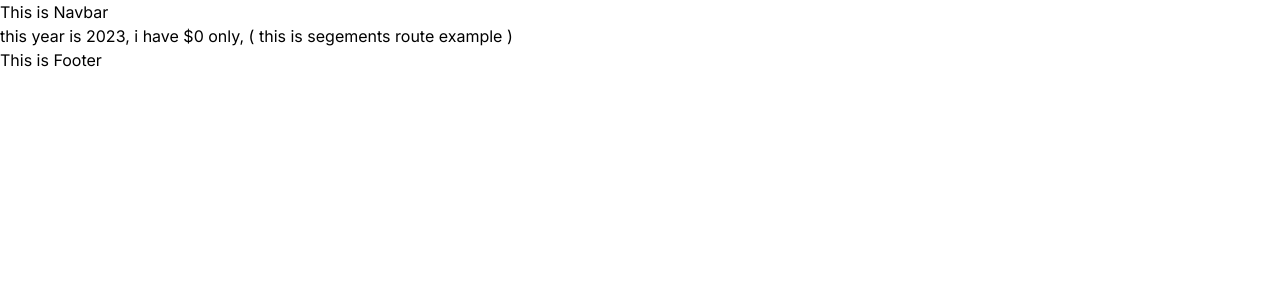
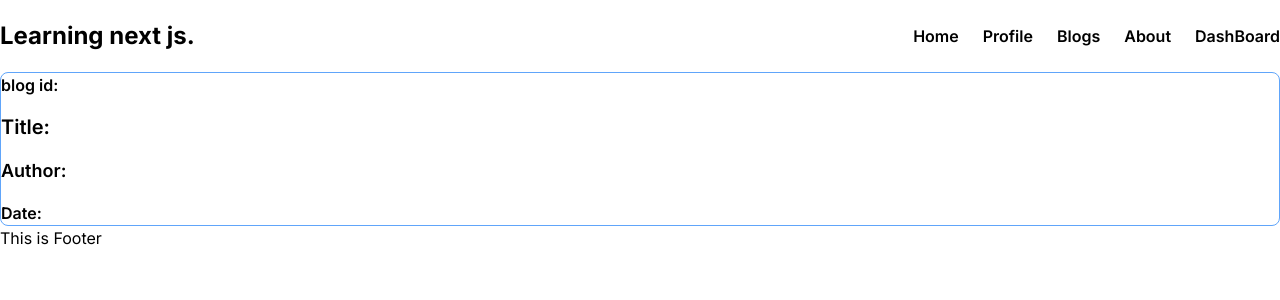
Before and after one commit to mdasik0/next-js-module-2, a Next.js app: page /blogs in a window 1280 px wide. Shown: the top 300 px of the page. Built offline with nearby package versions, Linux system fonts and the light colour scheme.

Commit message:
nevbar done, sidebar done, blogs page dynamic done

```diff
--- /dev/null
+++ b/src/app/(with-layout)/blogs/[...segements]/page.js
@@ -0,0 +1,17 @@
+import React from 'react';
+
+const singleBlogs = ({params}) => {
+
+    const [id, title, author, date] = params.segements || [];
+
+    return (
+        <div className='border border-blue-400 flex flex-col gap-4 container mx-auto rounded-lg font-semibold'>
+            <h3>blog id: {id}</h3>
+            <h2 className='text-xl'>Title: {title}</h2>
+            <span className='text-lg'>Author: {author}</span>
+            <h6>Date: {date}</h6>
+        </div>
+    );
+};
+
+export default singleBlogs;
--- a/src/app/(with-layout)/blogs/[[...segements]]/page.js
+++ /dev/null
@@ -1,15 +0,0 @@
-import React from 'react';
-
-const singleBlogs = ({params}) => {
-
-    const [year, money] = params.segements || [];
-
-    return (
-        <div>
-            this year is {year || new Date().getFullYear()},
-            i have ${money || 0} only, ( this is segements route example )
-        </div>
-    );
-};
-
-export default singleBlogs;
--- /dev/null
+++ b/src/app/(with-layout)/blogs/page.js
@@ -0,0 +1,35 @@
+import Link from 'next/link';
+import React from 'react';
+
+const BlogsPage = () => {
+
+    const blogs = [
+        {
+          id: 1,
+          title: "Getting Started with JavaScript",
+          author: "John Doe",
+          date: 2023
+        },
+        {
+          id: 2,
+          title: "Introduction to ReactJS",
+          author: "Jane Smith",
+          date: 2023
+        },
+        {
+          id: 3,
+          title: "Python Web Development with Django",
+          author: "David Johnson",
+          date: 2022
+        }
+      ];
+    return (
+        <div className='flex flex-col gap-3 container mx-auto'>
+            {
+                blogs.map(({id,title,author,date}) => <Link className='border border-blue-400 p-2 rounded text-sm font-semibold' key={id} href={`/blogs/${id}/${title}/${author}/${date}`}>{title}</Link>)
+            }
+        </div>
+    );
+};
+
+export default BlogsPage;
--- a/src/app/dashboard/layout.js
+++ b/src/app/dashboard/layout.js
@@ -1,18 +1,18 @@
-import Sidebar from '@/components/DashBoard/SideBars/Sidebar';
-import React from 'react';
+import Sidebar from "@/components/DashBoard/SideBars/Sidebar";
+import React from "react";
 
 export const metadata = {
-    title: 'DashBoard | Learning Next Js',
-    description: 'Learning Next Js Module - 1',
-  }
+  title: "DashBoard | Learning Next Js",
+  description: "Learning Next Js Module - 1",
+};
 
-const DashboardPageLayout = ({children}) => {
-    return (
-        <div>
-            <Sidebar />
-         {children}
-        </div>
-    );
+const DashboardPageLayout = ({ children }) => {
+  return (
+    <div className="flex container mx-auto">
+      <Sidebar />
+      {children}
+    </div>
+  );
 };
 
 export default DashboardPageLayout;
--- a/src/components/DashBoard/SideBars/Sidebar.jsx
+++ b/src/components/DashBoard/SideBars/Sidebar.jsx
@@ -1,11 +1,39 @@
-import React from 'react';
+import Link from "next/link";
+import React from "react";
 
 const Sidebar = () => {
-    return (
-        <div className='bg-orange-300 p-3 rounded w-fit text-white'>
-            sidebar
-        </div>
-    );
+  const navItem = [
+    {
+      route: "/dashboard",
+      routeName: "DashBoard",
+    },
+    {
+      route: "/dashboard/add-product",
+      routeName: "Add Product",
+    },
+    {
+      route: "/dashboard/all-products",
+      routeName: "All Products",
+    },
+    {
+      route: "/",
+      routeName: "Home",
+    },
+  ];
+  return (
+    <aside className="bg-orange-400 p-3 mr-10 px-24 pt-5 rounded text-white">
+        <h4 className="text-2xl font-bold mb-10">
+            Learning Next js
+        </h4>
+      <ul className="flex flex-col gap-5">
+        {navItem.map(({ route, routeName }) => (
+          <li key={route}>
+            <Link href={route}>{routeName}</Link>
+          </li>
+        ))}
+      </ul>
+    </aside>
+  );
 };
 
 export default Sidebar;
--- a/src/components/shared/Navbar/Navbar.jsx
+++ b/src/components/shared/Navbar/Navbar.jsx
@@ -1,9 +1,39 @@
+import Link from 'next/link';
 import React from 'react';
 
 const Navbar = () => {
+    const navItem = [
+        {
+            path: "/",
+            route: "Home"
+        },
+        {
+            path: "/profile",
+            route: "Profile"
+        },
+        {
+            path: "/blogs",
+            route: "Blogs"
+        },
+        {
+            path: "/about",
+            route: "About"
+        },
+        {
+            path: "/dashboard",
+            route: "DashBoard"
+        },
+    ]
     return (
-        <div>
-            This is Navbar
+        <div className='flex items-center justify-between container mx-auto'>
+            <h3 className='text-2xl font-bold'>Learning next js.</h3>
+            <ul className='flex items-center gap-6 font-semibold my-6'>
+                {
+                    navItem.map(({path, route}) => <li key={path}>
+                        <Link href={path}>{route}</Link>
+                    </li>)
+                }
+            </ul>
         </div>
     );
 };
```
